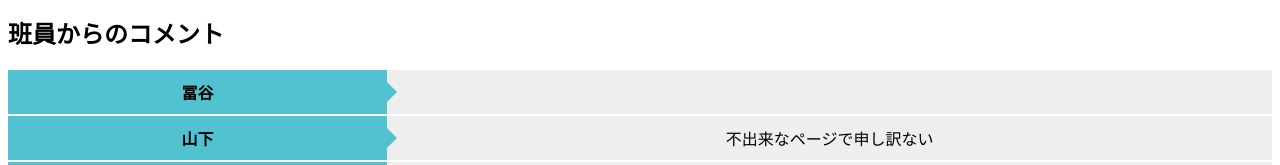
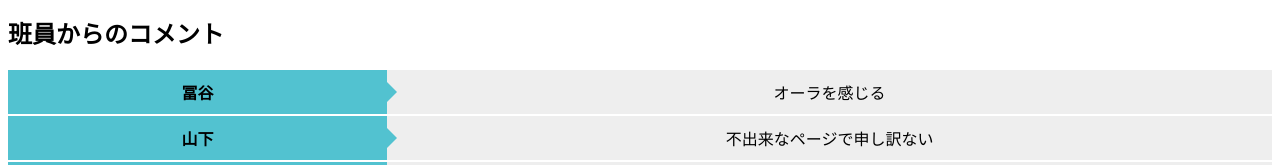
Before and after one commit to Frakto01200/kadai, a plain HTML site: page ayuki.html in a window 1280 px wide. Shown: the part 232-397 px from the top of the page. Drawn offline with Linux system fonts and the light colour scheme.

Commit message:
はやしくんのコメント書いたi

```diff
--- a/ayuki.html
+++ b/ayuki.html
@@ -22,7 +22,7 @@
     <table>
         <tr>
             <th>冨谷</th>
-            <td></td>
+            <td>オーラを感じる</td>
         </tr>
         <tr>
             <th>山下</th>
```
